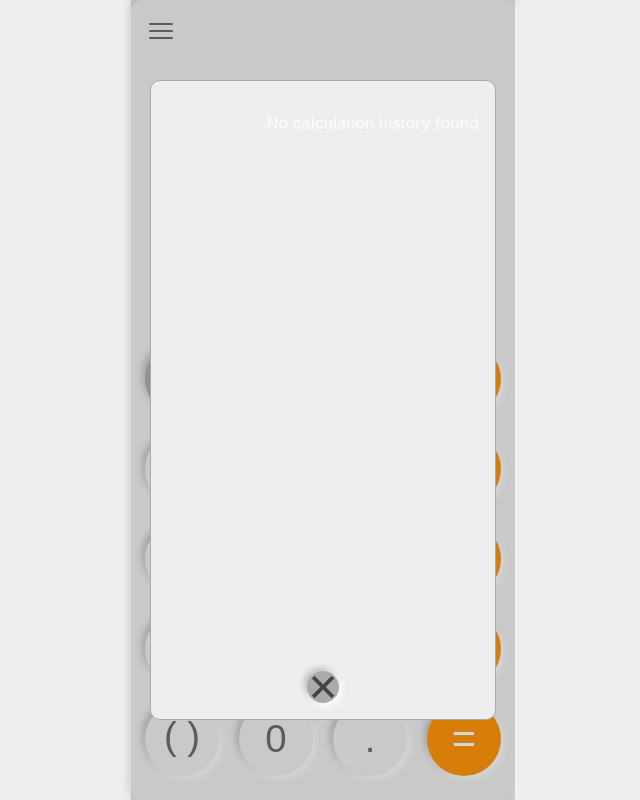
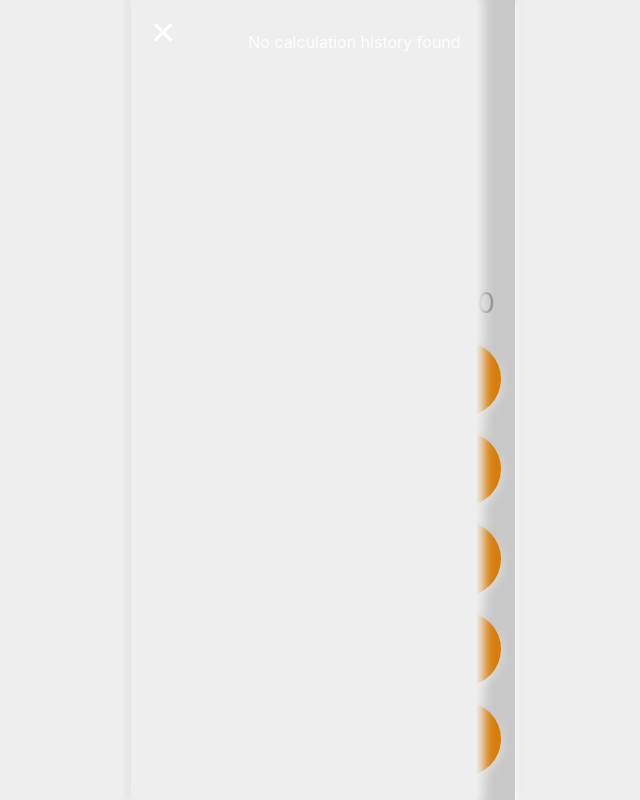
Before and after one commit to mr-shan/react-simple-calculator, a React (Vite) app: page / in a window 1280 px wide. Both pictures are taken after a click on the button 478 px from the left and 30 px from the top of the page. Shown: the whole page, without its empty margins (317-957 px from the left). Built offline with nearby package versions, Linux system fonts and the light colour scheme; a web font is replaced by a local one.

Commit message:
New UI for history section

```diff
--- a/src/components/Button/Button.css
+++ b/src/components/Button/Button.css
@@ -16,7 +16,7 @@
   font-weight: 400;
   user-select: none;
   cursor: pointer;
-  -webkit-tap-highlight-color:  rgba(255, 255, 255, 0);
+  -webkit-tap-highlight-color: rgba(255, 255, 255, 0);
   white-space: nowrap;
 }
 
@@ -32,7 +32,7 @@
 
 .accent {
   background-color: var(--primary);
-  color: var(--primary-text);;
+  color: var(--primary-text);
 }
 
 .accent span {
@@ -103,13 +103,16 @@
 }
 
 .calc_history-button-close {
-  width: 1rem;
-  font-weight: bold;
-  position: absolute;
-  bottom: 1rem;
+  position: fixed;
   left: 0;
-  right: 0;
-  margin: auto;
+  top: 0;
+  margin: 0.8rem;
+  color: var(--primary-text);
+  background: transparent;
+  border: none;
+  outline: none;
+  cursor: pointer;
+  font-size: 2rem;
 }
 
 @media screen and (min-width: 500px) {
--- a/src/components/calculator/Calculator.css
+++ b/src/components/calculator/Calculator.css
@@ -1,6 +1,5 @@
 .calc__container {
   margin: auto;
-  border-radius: 10px;
   box-shadow: 2px 2px 6px var(--box-shadow1), -1px -1px 8px var(--box-shadow2);
   padding-bottom: 0.25rem;
   padding: 0.75rem;
--- a/src/components/calculator/History.tsx
+++ b/src/components/calculator/History.tsx
@@ -12,9 +12,16 @@ interface IProps {
 export default (props: IProps) => {
 
   const historyItemClickHandler = (result: number) => {
-    console.log(result);
     props.onHistoryItemClick(result);
   };
+
+  const closeHistory = () => {
+    document.querySelector('.calc__expression-history')?.classList.add('calc__expression-history-out')
+    document.querySelector('.calc__expression-history-backdrop')?.classList.add('calc__expression-history-backdrop-out')
+    setTimeout(() => {
+      props.closeHistory()
+    }, 250)
+  }
 
   React.useEffect(() => {
     const wrapper = document.querySelector('.calc__expression-history')
@@ -27,7 +34,7 @@ export default (props: IProps) => {
     <>
       <div
         className='calc__expression-history-backdrop'
-        onClick={props.closeHistory}
+        onClick={closeHistory}
       ></div>
       <div className='calc__expression-history'>
         {props.calculationHistory.length === 0 && (
@@ -44,8 +51,8 @@ export default (props: IProps) => {
           ></p>
         ))}
         <button
-          className='calc-num-button secondary calc_history-button-close'
-          onClick={props.closeHistory}
+          className='calc_history-button-close'
+          onClick={closeHistory}
         >
           &#10005;
         </button>
--- a/src/components/calculator/style.css
+++ b/src/components/calculator/style.css
@@ -13,7 +13,7 @@
   color: var(--accent);
   width: 100%;
   text-align: right;
-  font-size: 2.5rem;
+  font-size: 3.5rem;
   font-weight: 400;
   margin: 0;
   line-break: anywhere;
@@ -30,19 +30,22 @@
   line-break: anywhere;
   position: absolute;
   top: 0;
-  bottom: 0;
-  right: 0;
-  border: solid 1px var(--secondary);
   padding: 1rem;
+  padding-left: 4rem;
   width: 90%;
   margin: auto;
   left: 0;
-  border-radius: 10px;
-  height: 80%;
+  height: 100%;
   background-color: var(--bg-1);
-  z-index: 100;
   overflow: hidden;
   overflow-y: auto;
+  box-shadow: 2px 0px 10px 5px var(--bg-1);
+
+  animation: slide-in 0.25s ease-out;
+}
+
+.calc__expression-history-out {
+  animation: slide-out 0.25s ease-out;
 }
 
 .calc__expression-history-item {
@@ -63,6 +66,11 @@
   background: var(--accent);
   opacity: 0.2;
   top: 0;
+  animation: fade-in 0.25s ease-out;
+}
+
+.calc__expression-history-backdrop-out {
+  animation: fade-out 0.25s ease-out;
 }
 
 .calc__result-wrapper {
@@ -83,13 +91,13 @@
 }
 
 .calc__result-text-temp {
-  font-size: 1.75rem;
+  font-size: 2rem;
   color: var(--secondary);
   position: relative;
   bottom: 0;
 }
 .calc__result-text-final {
-  font-size: 3rem;
+  font-size: 3.5rem;
   position: relative;
   bottom: 20px;
   color: var(--accent);
@@ -103,3 +111,45 @@
   align-content: center;
   align-items: center;
 }
+
+@keyframes slide-in {
+  0% {
+    transform: translateX(-50%);
+    opacity: 0;
+  }
+  100% {
+    transform: translateX(0);
+    opacity: 1;
+  }
+}
+
+@keyframes slide-out {
+  0% {
+    transform: translateX(0);
+    opacity: 1;
+  }
+  100% {
+    transform: translateX(-100%);
+    opacity: 0;
+  }
+}
+
+@keyframes fade-in {
+  0% {
+    opacity: 0;
+  }
+
+  100% {
+    opacity: 0.2;
+  }
+}
+
+@keyframes fade-out {
+  0% {
+    opacity: 0.2;
+  }
+
+  100% {
+    opacity: 0;
+  }
+}
--- a/src/helpers/calculator.ts
+++ b/src/helpers/calculator.ts
@@ -109,6 +109,7 @@ class Calculator {
     if (this.operationsInProgress[operationLength]?.type === 'operator')
       this.removeLastInput();
     else if (this.operationsInProgress.length === 0) {
+      console.log(char.value, this.lastResult)
       if (char.value !== '-' && !this.lastResult) return false;
       if (this.lastResult) {
         this.expression += this.lastResult.label;
@@ -176,8 +177,8 @@ class Calculator {
       id: new Date().toISOString(),
     };
 
+    this.clearResult();
     this.saveCalculation(resultData)
-    this.clearResult();
     return resultData;
   }
 
--- a/src/index.css
+++ b/src/index.css
@@ -25,6 +25,7 @@ body {
   margin: 0;
   padding: 0;
   overscroll-behavior: none;
+  position: fixed;
 }
 
 button, input {
@@ -36,7 +37,7 @@ button, input {
   -ms-user-select: none;
    user-select: none;
 }
-
+/*
 ::-webkit-scrollbar-track
 {
 	-webkit-box-shadow: 0px 0px 6px #000 inset;
@@ -58,7 +59,7 @@ button, input {
   border-radius: 10px;
   box-shadow: 0px 0px 5px #111 inset;
 	background-color: #444;
-}
+} */
 
 .app {
   height: 100vh;
```
